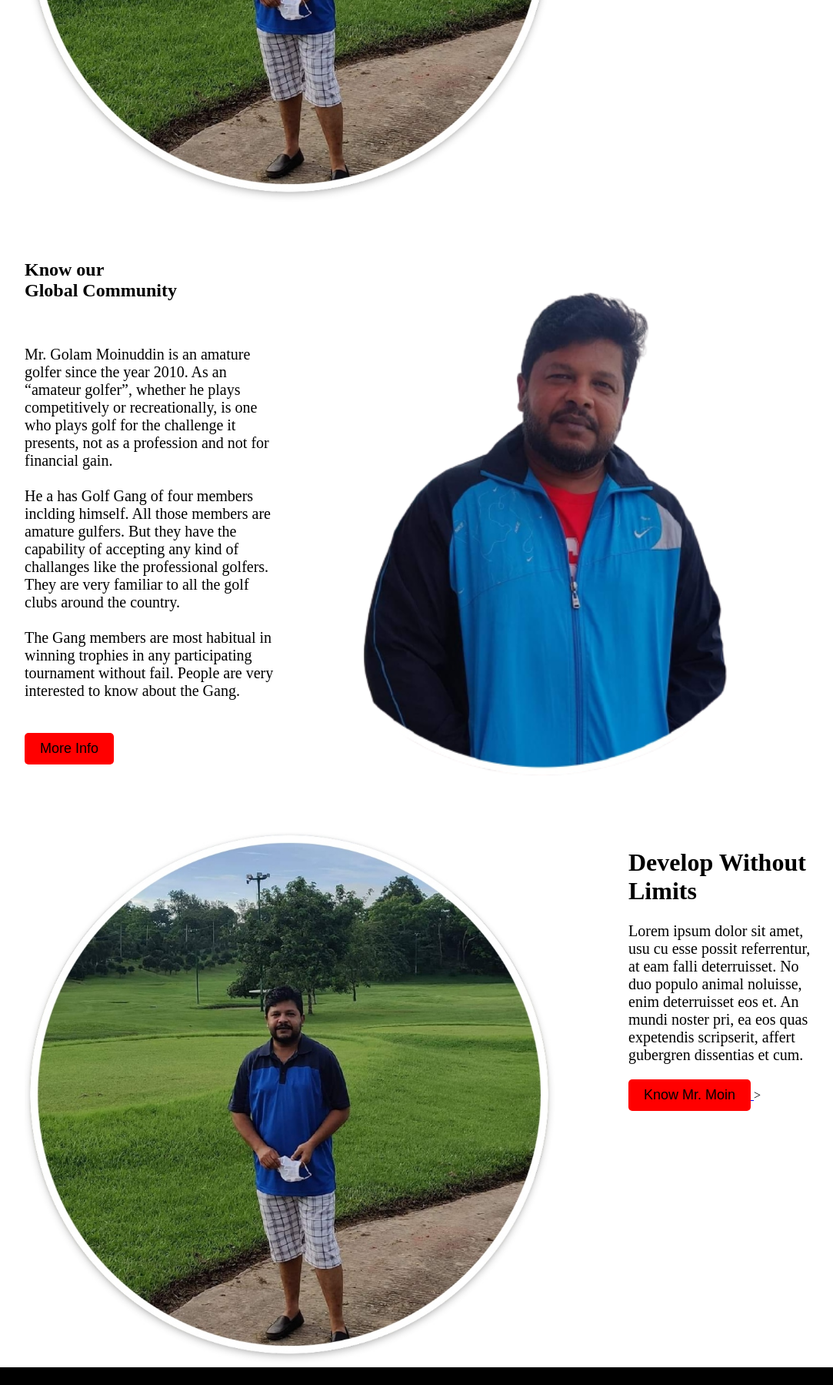
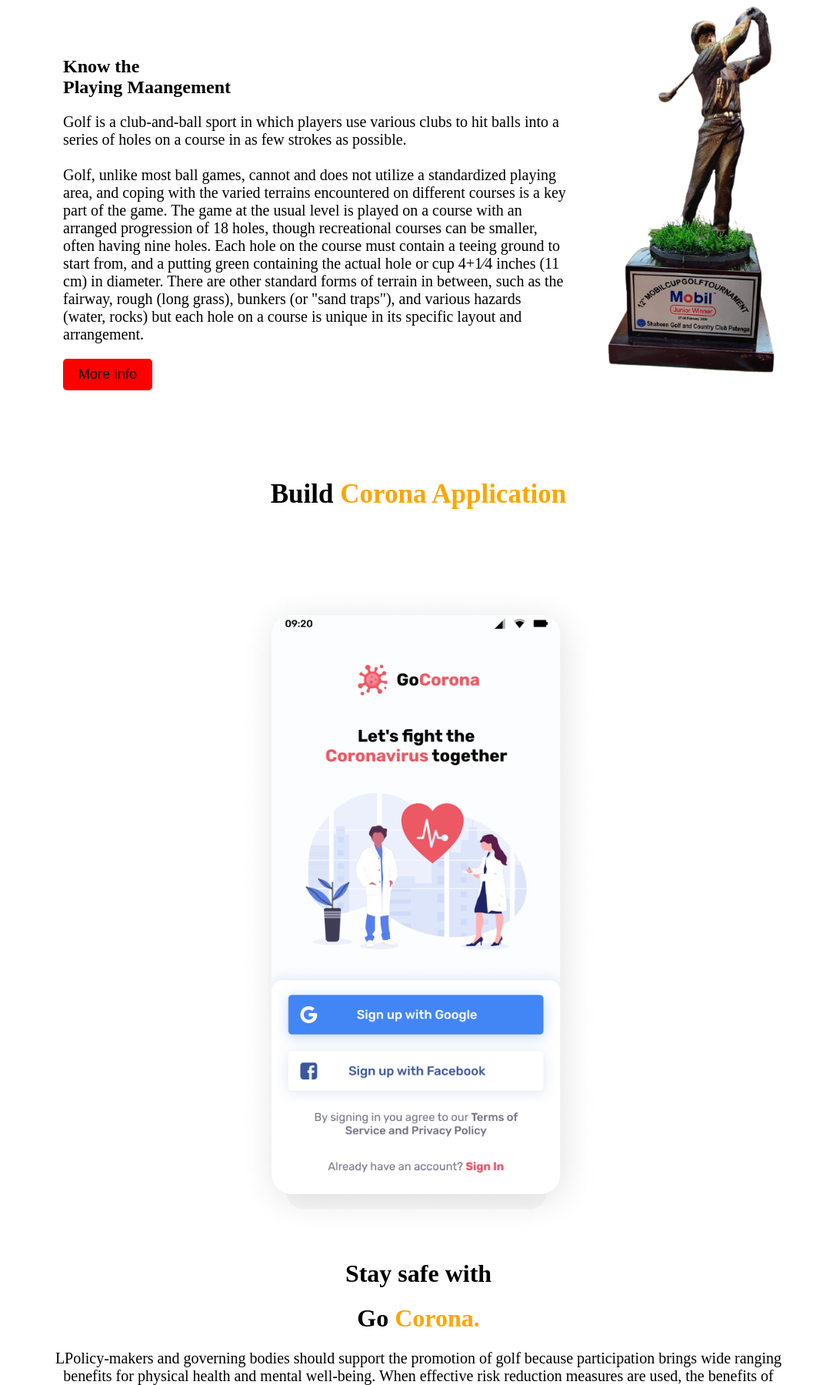
Before and after one commit to ASMRUSSELE/The-Golf-Gang, a plain HTML site: page index.html in a window 1280 px wide. Shown: the part 2156-3955 px from the top of the page at 77% size, without its empty margins (96-1179 px from the left). Drawn offline with Linux system fonts and the light colour scheme.

Commit message:
finished

```diff
--- a/index.html
+++ b/index.html
@@ -75,13 +75,10 @@
 
    <div class="third-section-para">
 
-    <h1>Develop Without Limits</h1>
+    <h1>The future of golf sprots</h1>
 
-    <p class="para-font">Lorem ipsum dolor sit amet, usu cu esse possit referrentur, at eam falli
-        deterruisset. No duo populo animal noluisse, enim deterruisset eos et. An
-        mundi noster pri, ea eos quas expetendis scripserit, affert gubergren
-        dissentias et cum.</p>
-    <a target=blank href="https://www.facebook.com/golam.moinuddin.5">
+    <p class="para-font">Over the last year golf has shown a very strong rebound on the back of Covid 19. Does it mean the sports is out of the woods after several years of lacklustre growth? Definitely not! The question is very much if new participants are here to stay. In order to do just that, the golfindustry has to change. In case it is willing to change its (sometimes) archaic habits, the future of golf should be bright. We discuss 10 strategies that could help improve the future of golf.</p>
+    <a target=blank href="https://en.wikipedia.org/wiki/Golf">
         <button class="details-btn"> Read More</button>
     </a>
    </div>
@@ -91,46 +88,47 @@
 <div>
 
     <div class="parant-fourth" >
-          <div>
+        <div class="left-side-global">
 
-        <h2>Know our <br> Global Community</h2> <br>
+        <h2 id="global-font">Know the<br> Playing Maangement</h2>
         <p class="para-global-font" >
-            Mr. Golam Moinuddin is an amature golfer since the year 2010. As an “amateur golfer”, whether he plays competitively or recreationally, is one who plays golf for the challenge it presents, not as a profession and not for financial gain. <br><br>
+             Golf is a club-and-ball sport in which players use various clubs to hit balls into a series of holes on a course in as few strokes as possible.<br> <br>
 
-            He a has Golf Gang of four members inclding himself. All those members are amature gulfers. But they have the capability of accepting any kind of challanges like the professional golfers. They are very familiar to all the golf clubs around the country. <br><br>
+            Golf, unlike most ball games, cannot and does not utilize a standardized playing area, and coping with the varied terrains encountered on different courses is a key part of the game. The game at the usual level is played on a course with an arranged progression of 18 holes, though recreational courses can be smaller, often having nine holes. Each hole on the course must contain a teeing ground to start from, and a putting green containing the actual hole or cup 4+1⁄4 inches (11 cm) in diameter. There are other standard forms of terrain in between, such as the fairway, rough (long grass), bunkers (or "sand traps"), and various hazards (water, rocks) but each hole on a course is unique in its specific layout and arrangement. <p>
 
-            The Gang members are most habitual in winning trophies in any participating tournament without fail. People are very interested to know about the Gang.  <br> <br> </p>
-
-        <a target=blank href="https://www.facebook.com/golam.moinuddin.5">
+        <a target=blank href="https://en.wikipedia.org/wiki/Golf">
                 <button class="more-info-btn"> More Info</button>
         </a>
        </div>
 
-        <div class="photo">
-            <img src="./Images/1641403000007-removebg-preview.png" alt="Mr. Golam Moinuddin">
+        <div class="photo-trophy">
+            <img src="./Images/FB_IMG_1641566899540-removebg-preview.png" alt="Mr. Golam Moinuddin">
         </div>
         </div>
 
 </div>
 
-<div class="third-section">
-        <div class="third-section-img">
-         <img src="./Images/1641403059604.jpg" alt="">
+<h1 id="third-section-corona-header" >Build <span id="corona-font">Corona Application</span> </h1> <br>
+<div class="third-section-corona">
+
+        <div>
+            <div class="third-section-corona-img">
+                <img src="./Images/app.png" alt="">
+            </div>
+
+            <div class="third-section-corona-para">
+
+                <h1>Stay safe with</h1>
+                <h1>Go <span id="last-corona">Corona.</span></h1>
+
+                <p class="para-font">LPolicy-makers and governing bodies should support the promotion of golf because participation brings wide ranging benefits for physical health and mental well-being. When effective risk reduction measures are used, the benefits of playing golf in most circumstances outweigh the risk of transmission.</p>
+                <a target=blank href="https://bmjopensem.bmj.com/content/7/1/e001089">
+                    <button class="details-btn"> Details </button>
+                   </a>
+            </div>
+
         </div>
-
-        <div class="third-section-para">
-
-         <h1>Develop Without Limits</h1>
-
-         <p class="para-font">Lorem ipsum dolor sit amet, usu cu esse possit referrentur, at eam falli
-             deterruisset. No duo populo animal noluisse, enim deterruisset eos et. An
-             mundi noster pri, ea eos quas expetendis scripserit, affert gubergren
-             dissentias et cum.</p>
-         <a target=blank href="https://www.facebook.com/golam.moinuddin.5">
-             <button class="details-btn"> Know Mr. Moin</button>
-            </a>>
-        </div>
-     </div>
+</div>
 
 <footer id="footer-add">
     <h1 id="footer-font">Mission <span class="year-color">2022</span> </h1>
--- a/style.css
+++ b/style.css
@@ -122,14 +122,24 @@
     width: 80%;
     margin: 0 auto;
     justify-content: right;
-    padding-top: 50px;
+    padding-top: 5px;
+}
+
+.third-section-para{
+    width: 80%;
+    margin: auto;
+    text-align: left;
+
 }
 .third-section-img img{
-    width: 700px;
-    margin-right: 85px;
-    display: inline-flex;
-    top: 0;
+    width: 75%;
+    padding: 5px;
 
+}
+
+#corona-font{
+    color: orange;
+    text-align: justify;
 }
 
 .parant-fourth{
@@ -139,10 +149,25 @@
     justify-content: right;
     padding-top: 50px;
 }
+
+.left-side-global{
+
+    width: 80%;
+    padding: 50px;
+}
 .para-global-font{
     font-size: 125%;
-    text-align: auto;
+    text-align: left;
+}
 
+#global-font{
+    font-size: 150%;
+
+}
+
+.photo-trophy img{
+    width: 100%;
+    height: 100%;
 }
 
 .more-info-btn{
@@ -160,6 +185,33 @@
     cursor: pointer;
 }
 
+.third-section-corona{
+    text-align: center;
+    margin-top: 50px;
+    display: flex;
+    justify-content: space-between;
+    padding: 50px;
+    width: 75%;
+    margin: 0 auto;
+}
+
+.third-section-corona-img img{
+    width: 50%;
+    height: 50%;
+
+}
+
+.third-section-corona-para{
+    width: 100%;
+
+}
+#third-section-corona-header{
+    text-align: center;
+    font-size: 35px;
+}
+#last-corona{
+    color: orange;
+}
 #footer-add{
     background-color: black;
     color:rgb(132, 223, 223);
```
Also changed, not shown: Images/FB_IMG_1641566899540-removebg-preview.png (added), Images/app.png (added).
